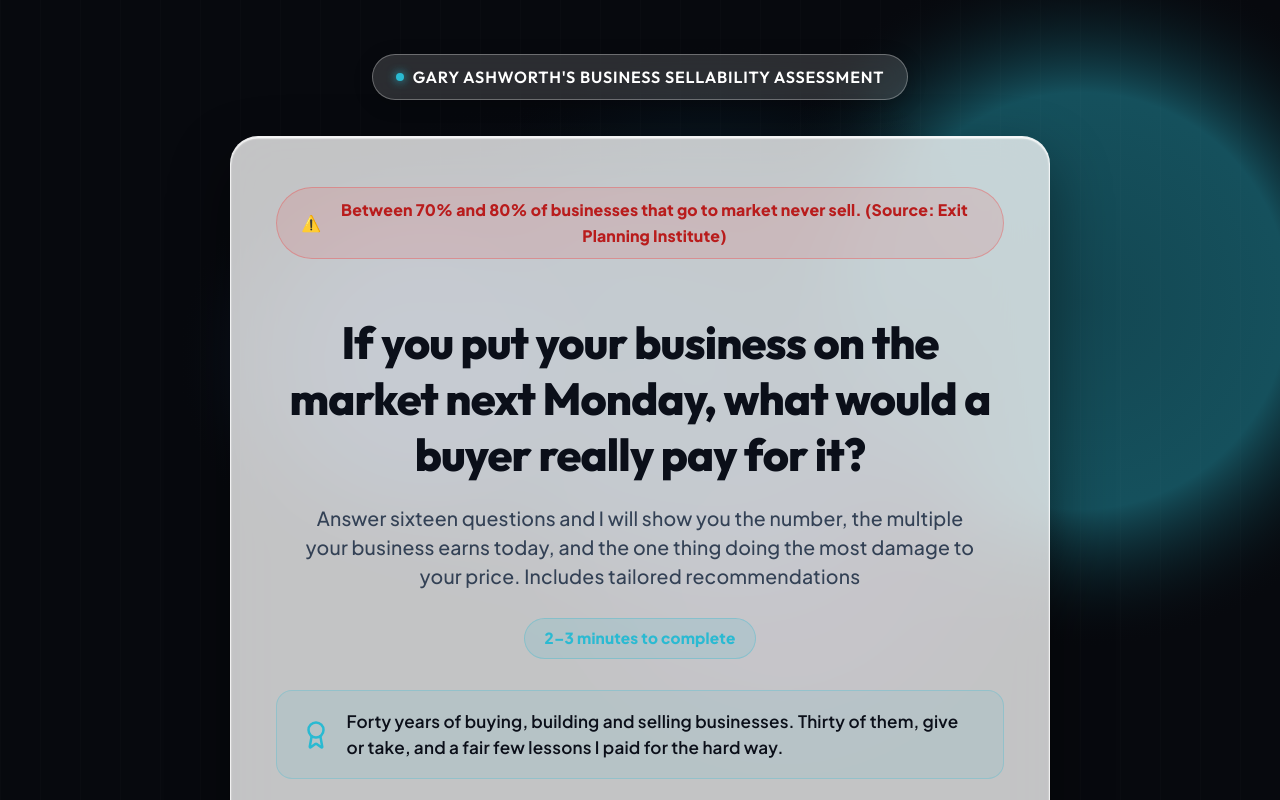
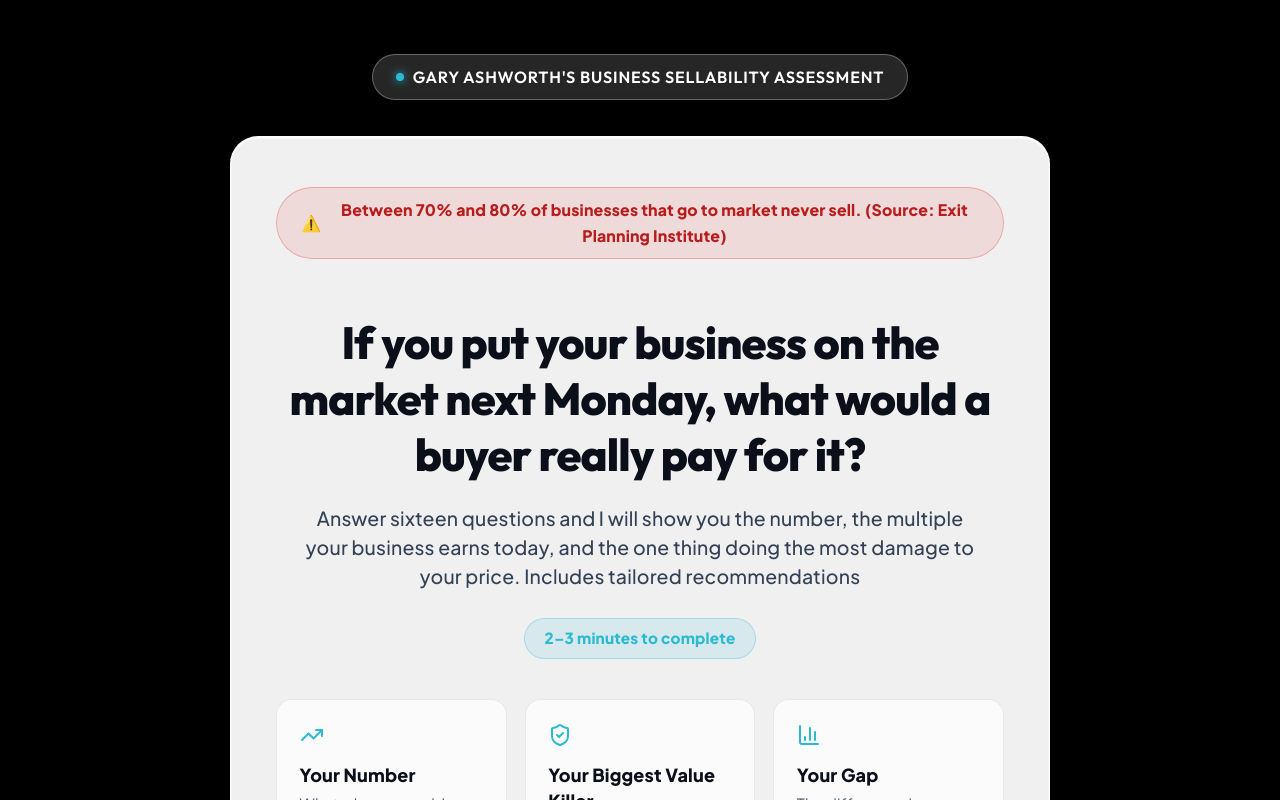
Before and after one commit to jmjmjmgit/gary-business-sellability, a React (Vite) app: page / in a window 1280 px wide. Shown: the top 800 px of the page. Built offline with nearby package versions, Linux system fonts and the light colour scheme.

Commit message:
Remove credibility block and set plain solid black background with high contrast

```diff
--- a/src/App.jsx
+++ b/src/App.jsx
@@ -149,26 +149,8 @@ export default function App() {
             Answer sixteen questions and I will show you the number, the multiple your business earns today, and the one thing doing the most damage to your price. Includes tailored recommendations
           </p>
 
-          <div style={{ display: 'inline-flex', alignItems: 'center', gap: '0.4rem', padding: '0.35rem 1.1rem', background: 'rgba(42, 187, 210, 0.12)', border: '1px solid rgba(42, 187, 210, 0.3)', borderRadius: '100px', color: '#2ABAD2', fontSize: '0.85rem', fontWeight: 800, marginBottom: '1.75rem' }}>
+          <div style={{ display: 'inline-flex', alignItems: 'center', gap: '0.4rem', padding: '0.35rem 1.1rem', background: 'rgba(42, 187, 210, 0.12)', border: '1px solid rgba(42, 187, 210, 0.3)', borderRadius: '100px', color: '#2ABAD2', fontSize: '0.85rem', fontWeight: 800, marginBottom: '2.25rem' }}>
             2–3 minutes to complete
-          </div>
-
-          {/* Credibility Block */}
-          <div style={{
-            background: 'rgba(42, 187, 210, 0.08)',
-            border: '1px solid rgba(42, 187, 210, 0.25)',
-            borderRadius: '16px',
-            padding: '1rem 1.35rem',
-            marginBottom: '2rem',
-            display: 'flex',
-            alignItems: 'center',
-            gap: '0.85rem',
-            textAlign: 'left'
-          }}>
-            <Award size={30} color="#2ABAD2" style={{ flexShrink: 0 }} />
-            <div style={{ fontSize: '0.95rem', color: '#0B0F19', fontWeight: 600, lineHeight: 1.5 }}>
-              Forty years of buying, building and selling businesses. Thirty of them, give or take, and a fair few lessons I paid for the hard way.
-            </div>
           </div>
 
           {/* What You Get at the End */}
--- a/src/components/BackgroundShapes.jsx
+++ b/src/components/BackgroundShapes.jsx
@@ -1,90 +1,18 @@
-import React, { useEffect, useRef } from 'react';
+import React from 'react';
 
 export const BackgroundShapes = () => {
-  const canvasRef = useRef(null);
-
-  useEffect(() => {
-    const canvas = canvasRef.current;
-    if (!canvas) return;
-    const ctx = canvas.getContext('2d');
-    let animationFrameId;
-
-    let width = (canvas.width = window.innerWidth);
-    let height = (canvas.height = window.innerHeight);
-
-    const handleResize = () => {
-      width = canvas.width = window.innerWidth;
-      height = canvas.height = window.innerHeight;
-    };
-
-    window.addEventListener('resize', handleResize);
-
-    // Dark liquid shape objects
-    const shapes = [
-      { x: width * 0.2, y: height * 0.3, radius: 280, vx: 0.4, vy: 0.3, color: 'rgba(15, 32, 67, 0.85)' },
-      { x: width * 0.8, y: height * 0.7, radius: 340, vx: -0.3, vy: -0.4, color: 'rgba(42, 187, 210, 0.35)' },
-      { x: width * 0.5, y: height * 0.8, radius: 260, vx: 0.5, vy: -0.2, color: 'rgba(28, 17, 48, 0.9)' },
-      { x: width * 0.7, y: height * 0.2, radius: 300, vx: -0.2, vy: 0.5, color: 'rgba(12, 54, 76, 0.75)' },
-      { x: width * 0.3, y: height * 0.6, radius: 220, vx: 0.3, vy: -0.5, color: 'rgba(24, 49, 83, 0.8)' }
-    ];
-
-    let time = 0;
-
-    const render = () => {
-      time += 0.008;
-
-      // Dark background canvas fill
-      ctx.fillStyle = '#07090E';
-      ctx.fillRect(0, 0, width, height);
-
-      // Render dark morphing abstract shapes with radial gradients
-      shapes.forEach((shape, index) => {
-        // Move shape
-        shape.x += shape.vx + Math.sin(time + index) * 0.5;
-        shape.y += shape.vy + Math.cos(time + index * 1.5) * 0.5;
-
-        // Bounce off canvas boundaries
-        if (shape.x - shape.radius < -100 || shape.x + shape.radius > width + 100) shape.vx *= -1;
-        if (shape.y - shape.radius < -100 || shape.y + shape.radius > height + 100) shape.vy *= -1;
-
-        // Dynamic pulsing radius
-        const currentRadius = shape.radius + Math.sin(time * 2 + index) * 25;
-
-        const gradient = ctx.createRadialGradient(
-          shape.x,
-          shape.y,
-          0,
-          shape.x,
-          shape.y,
-          currentRadius
-        );
-
-        gradient.addColorStop(0, shape.color);
-        gradient.addColorStop(0.6, shape.color.replace(/[\d\.]+\)$/, '0.4)'));
-        gradient.addColorStop(1, 'rgba(7, 9, 14, 0)');
-
-        ctx.fillStyle = gradient;
-        ctx.beginPath();
-        ctx.arc(shape.x, shape.y, currentRadius, 0, Math.PI * 2);
-        ctx.fill();
-      });
-
-      // Ambient liquid grid noise texture overlay
-      ctx.fillStyle = 'rgba(255, 255, 255, 0.015)';
-      for (let i = 0; i < width; i += 40) {
-        ctx.fillRect(i, 0, 1, height);
-      }
-
-      animationFrameId = requestAnimationFrame(render);
-    };
-
-    render();
-
-    return () => {
-      window.removeEventListener('resize', handleResize);
-      cancelAnimationFrame(animationFrameId);
-    };
-  }, []);
-
-  return <canvas ref={canvasRef} className="canvas-bg" />;
+  return (
+    <div
+      style={{
+        position: 'fixed',
+        top: 0,
+        left: 0,
+        width: '100vw',
+        height: '100vh',
+        backgroundColor: '#000000',
+        zIndex: -1,
+        pointerEvents: 'none'
+      }}
+    />
+  );
 };
--- a/src/styles/liquid-glass.css
+++ b/src/styles/liquid-glass.css
@@ -6,14 +6,14 @@
   --teal-light: rgba(42, 187, 210, 0.12);
   --teal-glow: rgba(42, 187, 210, 0.4);
 
-  --dark-bg: #07090E;
+  --dark-bg: #000000;
   --stark-black: #0B0F19;
   --text-muted: #334155;
   --text-dark: #0F172A;
 
-  --glass-bg: rgba(255, 255, 255, 0.76);
-  --glass-bg-hover: rgba(255, 255, 255, 0.86);
-  --glass-border: rgba(255, 255, 255, 0.75);
+  --glass-bg: rgba(255, 255, 255, 0.94);
+  --glass-bg-hover: #FFFFFF;
+  --glass-border: rgba(255, 255, 255, 0.85);
   --glass-border-teal: rgba(42, 187, 210, 0.6);
 
   --font-heading: 'Outfit', -apple-system, BlinkMacSystemFont, sans-serif;
@@ -27,7 +27,7 @@
 }
 
 body {
-  background-color: var(--dark-bg);
+  background-color: #000000;
   color: var(--stark-black);
   font-family: var(--font-body);
   min-height: 100vh;
```
